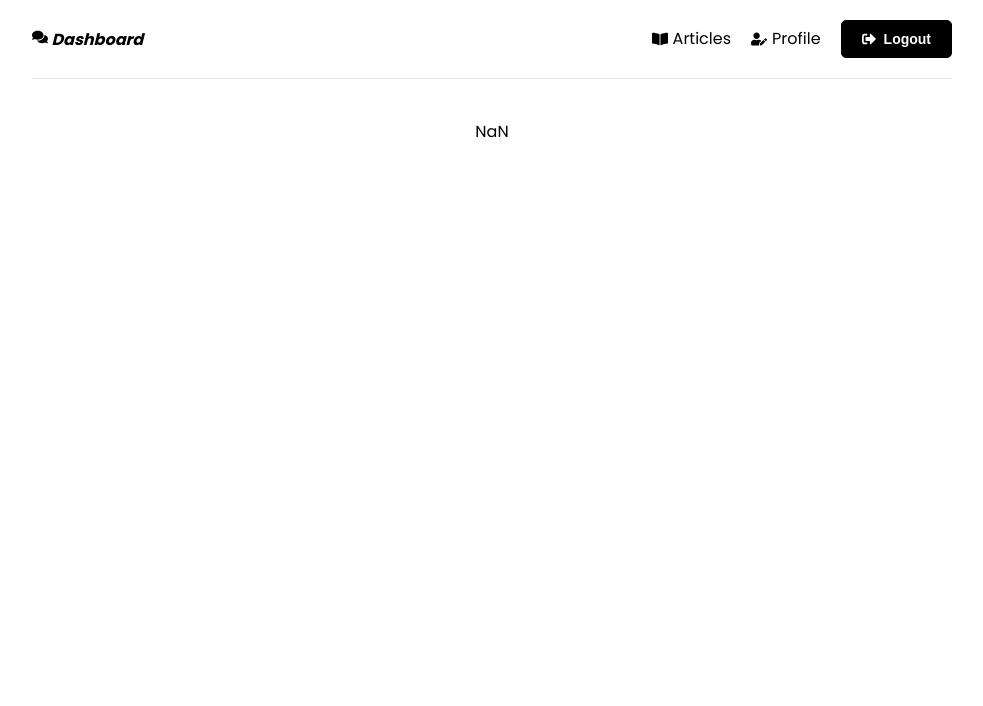
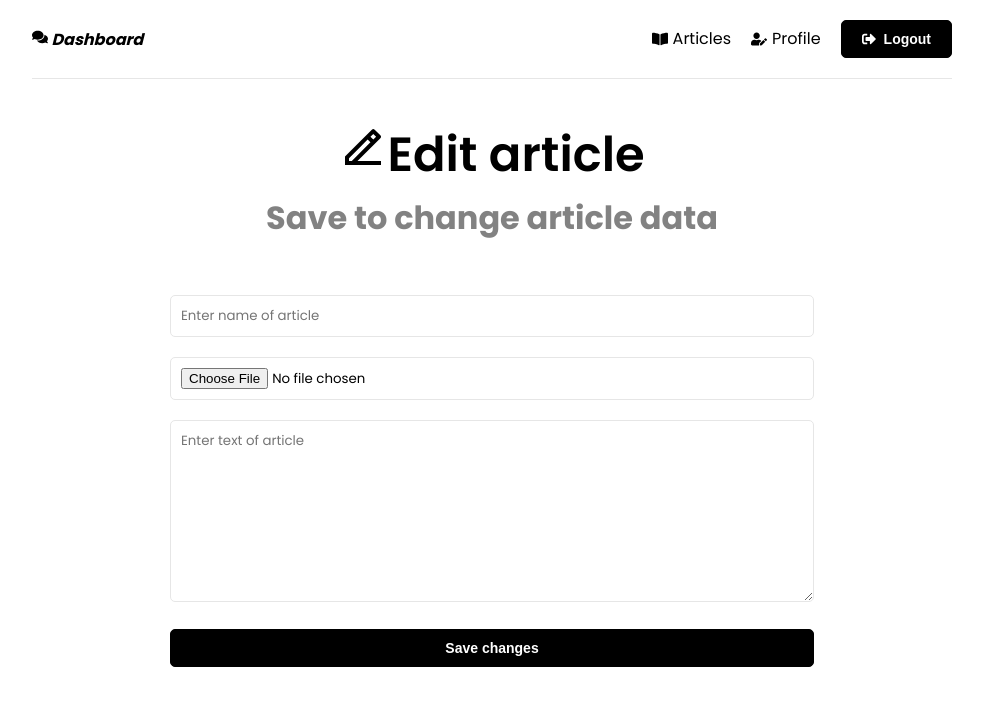
Before and after one commit to S1lkway/blog_mern, a React (Create React App) app in the folder frontend/: page /articles/edit/1 in a window 1280 px wide. Shown: the top 706 px of the page, without its empty margins (148-1131 px from the left). Built offline with nearby package versions, Linux system fonts and the light colour scheme; sample sign-in values are in the browser's storage.

Commit message:
add image delete controller

```diff
--- a/frontend/src/features/articles/articleSlice.js
+++ b/frontend/src/features/articles/articleSlice.js
@@ -49,7 +49,7 @@ export const getArticles = createAsyncThunk(
 
 //* GET ONE ARTICLE
 export const getArticle = createAsyncThunk(
-  'articles/edit/:id',
+  'articles/edit',
   async (id, thunkAPI) => {
     try {
       const token = thunkAPI.getState().auth.user.token
@@ -68,7 +68,7 @@ export const getArticle = createAsyncThunk(
 
 //* EDIT ARTICLE
 export const editArticle = createAsyncThunk(
-  'articles/edit',
+  'articles/edit/:id',
   async (articleData, thunkAPI) => {
     try {
       const token = thunkAPI.getState().auth.user.token
--- a/frontend/src/pages/Articles/CreateArticle.jsx
+++ b/frontend/src/pages/Articles/CreateArticle.jsx
@@ -90,7 +90,7 @@ function CreateArticle() {
         <div className='editImages'>
           {filesData.length > 0 ?
             (filesData.map((file, index) => (
-              <div key={file._id} className="editImageDiv">
+              <div key={index} className="editImageDiv">
                 <img
                   key={file._id}
                   src={URL.createObjectURL(file)}
--- a/frontend/src/pages/Articles/EditArticle.jsx
+++ b/frontend/src/pages/Articles/EditArticle.jsx
@@ -1,35 +1,185 @@
-// import { useState, useEffect } from 'react';
-// import { useNavigate } from 'react-router-dom'
-import { useSelector } from 'react-redux'
-// import { useParams } from 'react-router-dom';
+import { useState, useEffect } from 'react';
+import { useNavigate } from 'react-router-dom'
+import { useSelector, useDispatch } from 'react-redux'
+import { RiCloseFill, RiEdit2Line } from "react-icons/ri";
+import { toast } from 'react-toastify'
 // import { getArticle, resetArticles } from '../../features/articles/articleSlice'
 import Spinner from '../../components/Spinner'
 
 function EditArticle() {
-  // const dispatch = useDispatch()
-  // const navigate = useNavigate()
-  // const { user } = useSelector((state) => state.auth)
-  // const { id } = useParams()
-  // console.log(id)
-  const { articles, isLoading } = useSelector(
+  const basePath = '/uploads/articleUploads/'
+  const dispatch = useDispatch()
+  const navigate = useNavigate()
+  const { user } = useSelector((state) => state.auth)
+
+  const { articles, isLoading, isError, message } = useSelector(
     (state) => state.articles
   )
+  const [oldFilesData, setOldFilesData] = useState([]);
+  // const [newFilesData, setNewFilesData] = useState([]);
+  const [formData, setFormData] = useState({
+    id: '',
+    name: '',
+    text: '',
+  });
 
-  const name = articles.name
-  const text = articles.text
-  // const images = articles.images
+  useEffect(() => {
+    if (isError) {
+      console.log(message)
+    }
+    if (!user) {
+      navigate('/login')
+    }
+    if (!isLoading) {
+      setFormData({
+        id: articles._id || '',
+        name: articles.name || '',
+        text: articles.text || '',
+      });
+      setOldFilesData(articles.images || [])
+    }
+  }, [articles, isLoading, user, navigate, isError, message, dispatch]);
 
-  // console.log(name)
-  // console.log(text)
-  // console.log(images)
+  const { name, text } = formData;
+
+  //* EDIT formData BY CHANGING DATA IN FORM FIELDS
+  const onChange = (e) => {
+    if (e.target.name === 'files') {
+      const selectedFile = e.target.files[0];
+      console.log(selectedFile)
+      // ///Add files to oldFilesData
+      // if (oldFilesData.length > 5) {
+      //   toast.error('Maximum 5 files allowed')
+      //   setOldFilesData([])
+      // } else {
+      //   setOldFilesData((prevFiles) => [...prevFiles, ...selectedFile])
+      // }
+    }
+    // else {
+    //   setFormData((prevState) => ({
+    //     ...prevState,
+    //     [e.target.name]: e.target.value,
+    //   }));
+    // }
+  }
+
+  //* DELETE UPLOAD IMAGE
+  const deleteImage = (index) => {
+    ///Make example of oldFilesData and delete file by index
+    const newFilesData = [...oldFilesData];
+    newFilesData.splice(index, 1);
+    ///Set new oldFilesData
+    setOldFilesData(newFilesData);
+  };
+
+  //* EDIT ARTICLE DATA BY SUBMIT
+  const onSubmit = (e) => {
+    e.preventDefault()
+
+    if (!name || !text) {
+      toast.error('Add all fields')
+    } else {
+      // const articleData = {
+      //   id,
+      //   name,
+      //   text,
+      // }
+
+      /// We send data from form to articleSlice to createArticle function and there to server by articleService
+      // dispatch(editArticle(articleData))
+      toast.success('Article edited')
+    }
+  }
 
 
   //* LOADING SPINNER
   if (isLoading) {
     return <Spinner />
   }
+
+  // console.log(oldFilesData)
+  // console.log(formData)
+
   return (
-    <div>{name + text}</div>
+    <div>
+      <section className='heading'>
+        <h1>
+          <RiEdit2Line />Edit article
+        </h1>
+        <p>Save to change article data</p>
+      </section>
+
+      {/* Images to display and delete */}
+      <section className='form'>
+        <div className='editImages'>
+          {oldFilesData.length > 0 ?
+            (oldFilesData.map((file, index) => (
+              <div key={file._id} className="editImageDiv">
+                <img
+                  key={file._id}
+                  src={basePath + file.filename}
+                  alt={`File "${file.originalname}" wasn't found`}
+                  className='editImage'
+                />
+
+                <button onClick={() => deleteImage(index)} className='articleButton editButtonDeleteImage' title="Delete file">
+                  <RiCloseFill />
+                </button>
+
+              </div>
+            ))) :
+            (<></>)
+          }
+        </div>
+      </section>
+
+
+      <section className='form'>
+        <form onSubmit={onSubmit}>
+
+          <div className="form-group">
+            <input
+              type="text" className='form-control'
+              id="name"
+              name='name'
+              value={name}
+              placeholder='Enter name of article'
+              onChange={onChange}
+            />
+          </div>
+
+          <div className="form-group">
+            <input
+              type="file"
+              className="form-control"
+              id="files"
+              name="files"
+              onChange={onChange}
+              accept='image/*'
+            />
+          </div>
+
+          <div className="form-group">
+            <textarea
+              type="text" className='form-control'
+              id="text"
+              name='text'
+              value={text}
+              placeholder='Enter text of article'
+              onChange={onChange}
+              rows={8}
+            />
+          </div>
+
+          <div className="form-group">
+            <button type='submit' className='btn btn-block'>
+              Save changes
+            </button>
+          </div>
+
+        </form>
+      </section>
+    </div>
   )
 }
 
```
Also changed, not shown: 2 other files (tests, documents, lock files or other folders).
